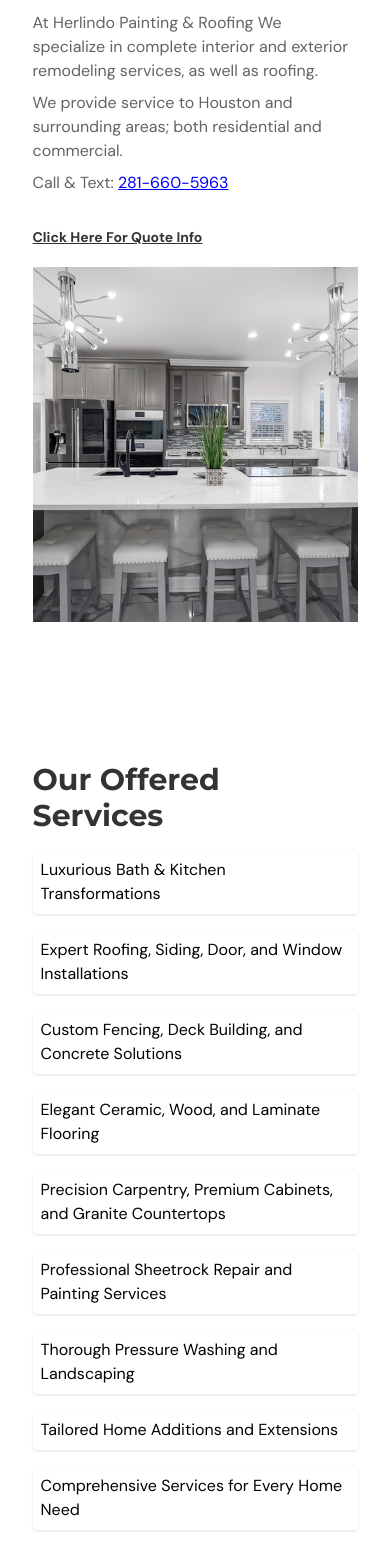
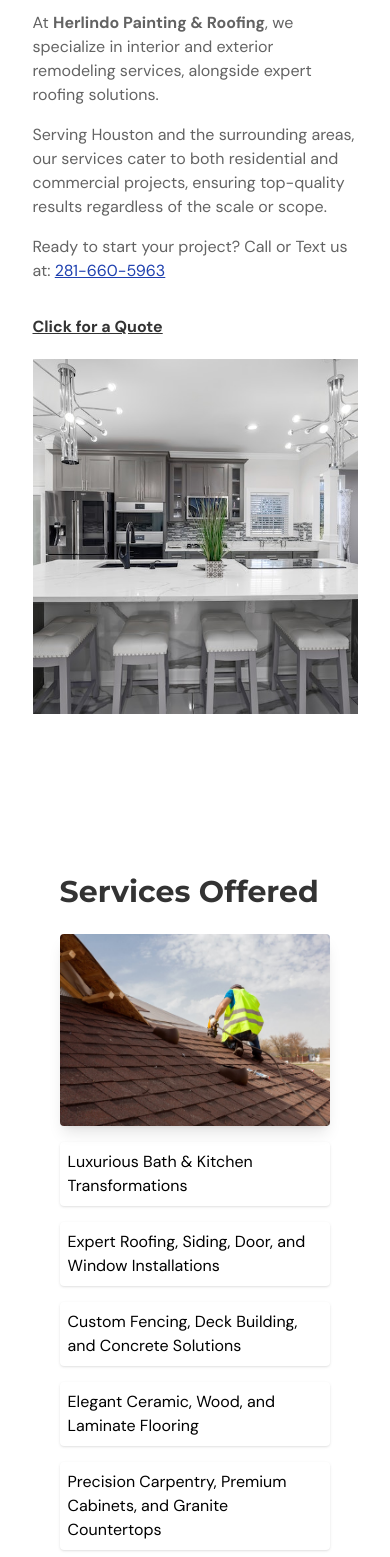
Before and after one commit to Astro713/herlindo-website, a React (Vite) app: page / in a window 390 px wide. Shown: the part 300-1857 px from the top of the page. Built offline with nearby package versions, Linux system fonts and the light colour scheme.

Commit message:
ui changes

```diff
--- a/src/scenes/About/index.tsx
+++ b/src/scenes/About/index.tsx
@@ -42,7 +42,7 @@
   return (
     <section
     id="about"
-    className="mx-auto min-h-full w-5/6 py-20"
+    className="mx-auto min-h-full w-5/6 "
   >
     <motion.div
     onViewportEnter={() => setSelectedPage(SelectedPage.About)}
--- a/src/scenes/OurServices/index.tsx
+++ b/src/scenes/OurServices/index.tsx
@@ -1,46 +1,46 @@
 import { SelectedPage, ServiceType } from '@/shared/types'
 import image1 from "@/assets/image1.jpg";
-import image2 from "@/assets/image2.jpg";
-import image3 from "@/assets/image3.jpg";
-import image4 from "@/assets/image4.jpg";
-import image5 from "@/assets/image5.jpg";
-import image6 from "@/assets/image6.jpg";
+// import image2 from "@/assets/image2.jpg";
+// import image3 from "@/assets/image3.jpg";
+// import image4 from "@/assets/image4.jpg";
+// import image5 from "@/assets/image5.jpg";
+// import image6 from "@/assets/image6.jpg";
 import { motion } from 'framer-motion';
 import HText from '@/shared/HText';
-import Service from "@/scenes/OurServices/Service";
+// import Service from "@/scenes/OurServices/Service";
 
-const services: Array<ServiceType> = [
-    {
-        name: "Roofing",
-        description: "Our roofing services provide comprehensive repairs and replacements for any type of roof. From minor repair to a full installation, our team will work efficiently to get your roof fully functional in no time.",
-        image: image1,
-    },
-    {
-        name: "Exterior Work",
-        description: "Our exterior work encompasses a range of services, including carpentry, painting, siding repair, deck building, windows, doors, etc.",
-        image: image2,
-    },
-    {
-        name: "Interior Remodeling",
-        description: "From kitchen remodels to bathroom renovations, our interior remodeling services can bring new life to any room in your home. Our team works with you to create a design that meets your unique needs and preferences.",
-        image: image3,
-    },
-    {
-        name: "Fencing & Cement Work",
-        description: "Our fencing and cement work services provide durable and attractive solutions for your property. Whether you need a new fence installed or concrete work done, our team delivers quality results that last.",
-        image: image4,
-    },
-    {
-        name: "Electrical",
-        description: "Our electrical services ensure that your home's electrical systems are functioning properly and safely. From wiring to system installations.",
-        image: image5,
-    },
-    {
-        name: "Light Work",
-        description: "Our light work services handle a range of small tasks like hanging lights, installing ceiling fans, light plumbing, pressure washing, tv mount, and more! ",
-        image: image6,
-    },
-]
+// const services: Array<ServiceType> = [
+//     {
+//         name: "Roofing",
+//         description: "Our roofing services provide comprehensive repairs and replacements for any type of roof. From minor repair to a full installation, our team will work efficiently to get your roof fully functional in no time.",
+//         image: image1,
+//     },
+//     {
+//         name: "Exterior Work",
+//         description: "Our exterior work encompasses a range of services, including carpentry, painting, siding repair, deck building, windows, doors, etc.",
+//         image: image2,
+//     },
+//     {
+//         name: "Interior Remodeling",
+//         description: "From kitchen remodels to bathroom renovations, our interior remodeling services can bring new life to any room in your home. Our team works with you to create a design that meets your unique needs and preferences.",
+//         image: image3,
+//     },
+//     {
+//         name: "Fencing & Cement Work",
+//         description: "Our fencing and cement work services provide durable and attractive solutions for your property. Whether you need a new fence installed or concrete work done, our team delivers quality results that last.",
+//         image: image4,
+//     },
+//     {
+//         name: "Electrical",
+//         description: "Our electrical services ensure that your home's electrical systems are functioning properly and safely. From wiring to system installations.",
+//         image: image5,
+//     },
+//     {
+//         name: "Light Work",
+//         description: "Our light work services handle a range of small tasks like hanging lights, installing ceiling fans, light plumbing, pressure washing, tv mount, and more! ",
+//         image: image6,
+//     },
+// ]
 
 type Props = {
     setSelectedPage: ( value: SelectedPage) => void;
@@ -62,30 +62,41 @@
           visible: { opacity: 1, x: 0 },
         }}
         >
-            <div className='text-primary-500 md:w-3/5 mb-4'>
-                <HText>Our Offered Services</HText>
+        <div className="mx-auto w-5/6 py-5">
+        <div className='text-primary-500 mb-6'>
+            <HText>Services Offered</HText>
+        </div>
+
+        <div className="flex flex-col md:flex-row-reverse justify-between items-start">
+            <div className="w-full md:w-1/2 lg:w-1/4 mb-4 md:mb-0 flex-shrink-0">
+            {/* Image on the right */}
+            <img src={image1} alt="Service Highlight" className="rounded shadow-lg max-w-full h-auto" />
             </div>
-            <div className="text-black text-left pt">
-            <div className="space-y-4">
-                <div className=" p-2 rounded shadow">Luxurious Bath & Kitchen Transformations</div>
-                <div className=" p-2 rounded shadow">Expert Roofing, Siding, Door, and Window Installations</div>
-                <div className=" p-2 rounded shadow">Custom Fencing, Deck Building, and Concrete Solutions</div>
-                <div className=" p-2 rounded shadow">Elegant Ceramic, Wood, and Laminate Flooring</div>
-                <div className=" p-2 rounded shadow">Precision Carpentry, Premium Cabinets, and Granite Countertops</div>
-                <div className=" p-2 rounded shadow">Professional Sheetrock Repair and Painting Services</div>
-                <div className=" p-2 rounded shadow">Thorough Pressure Washing and Landscaping</div>
-                <div className=" p-2 rounded shadow">Tailored Home Additions and Extensions</div>
-                <div className=" p-2 rounded shadow">Comprehensive Services for Every Home Need</div>
+
+            <div className='w-full md:w-2/3 lg:w-3/4'>
+            {/* List on the left */}
+            <div className="text-black text-left space-y-4">
+                <div className="p-2 rounded shadow">Luxurious Bath & Kitchen Transformations</div>
+                <div className="p-2 rounded shadow">Expert Roofing, Siding, Door, and Window Installations</div>
+                <div className="p-2 rounded shadow">Custom Fencing, Deck Building, and Concrete Solutions</div>
+                <div className="p-2 rounded shadow">Elegant Ceramic, Wood, and Laminate Flooring</div>
+                <div className="p-2 rounded shadow">Precision Carpentry, Premium Cabinets, and Granite Countertops</div>
+                <div className="p-2 rounded shadow">Professional Sheetrock Repair and Painting Services</div>
+                <div className="p-2 rounded shadow">Thorough Pressure Washing and Landscaping</div>
+                <div className="p-2 rounded shadow">Tailored Home Additions and Extensions</div>
+                <div className="p-2 rounded shadow">Comprehensive Services for Every Home Need</div>
             </div>
-            <p className="mt-6">
+            <p className="mt-10 text-black">
                 <strong>Note:</strong> We collaborate with insurance companies to streamline your project.
             </p>
             </div>
+        </div>
+        </div>
 
 
 
         </motion.div>
-        <div className='mt-10 h-[354px] w-full overflow-x-auto overflow-y-hidden'>
+        {/* <div className='mt-10 h-[354px] w-full overflow-x-auto overflow-y-hidden'>
             <ul className='w-[2800px] whitespace-nowrap'>
                 {services.map((item: ServiceType, index) => (
                     <Service
@@ -96,7 +107,7 @@
                     />
                 ))}
             </ul>
-        </div>
+        </div> */}
     </motion.div>
   </section>
 };
--- a/src/scenes/home/index.tsx
+++ b/src/scenes/home/index.tsx
@@ -45,16 +45,17 @@
                         <img alt="home-page-text" src={HomePageText} />
                     </div>
                 </div>
-
-                <p className='mt-8 text-md'>
-                At Herlindo Painting & Roofing We specialize in complete interior and exterior remodeling services, as well as roofing.
-                </p>
-                <p className='mt-2'>
-                 We provide service to Houston and surrounding areas; both residential and commercial.
-                </p>
-                <p className='mt-2 text-md'>
-                  Call & Text: <a href="tel:+12816605963" style={{textDecoration: 'underline', color: 'blue'}}>281-660-5963</a>
-                </p>
+            <div className="mt-8 space-y-4">
+              <p className="text-md">
+                At <span className="font-bold">Herlindo Painting & Roofing</span>, we specialize in interior and exterior remodeling services, alongside expert roofing solutions.
+              </p>
+              <p className="text-md">
+                Serving Houston and the surrounding areas, our services cater to both residential and commercial projects, ensuring top-quality results regardless of the scale or scope.
+              </p>
+              <p className="text-md">
+                Ready to start your project? <span className="">Call or Text us at:</span> <a href="tel:+12816605963" className="underline text-blue-800">281-660-5963</a>
+              </p>
+            </div>
 
             </motion.div >
 
@@ -74,11 +75,11 @@
                 Join Now
               </ActionButton> */}
               <AnchorLink
-                className="text-sm font-bold text-primary-500 underline hover:text-secondary-500"
+                className="font-bold text-primary-500 underline hover:text-secondary-500"
                 onClick={() => setSelectedPage(SelectedPage.ContactUs)}
                 href={`#${SelectedPage.ContactUs}`}
               >
-                <p>Click Here For Quote Info</p>
+                <p>Click for a Quote</p>
               </AnchorLink>
             </motion.div>
         </div>
```
